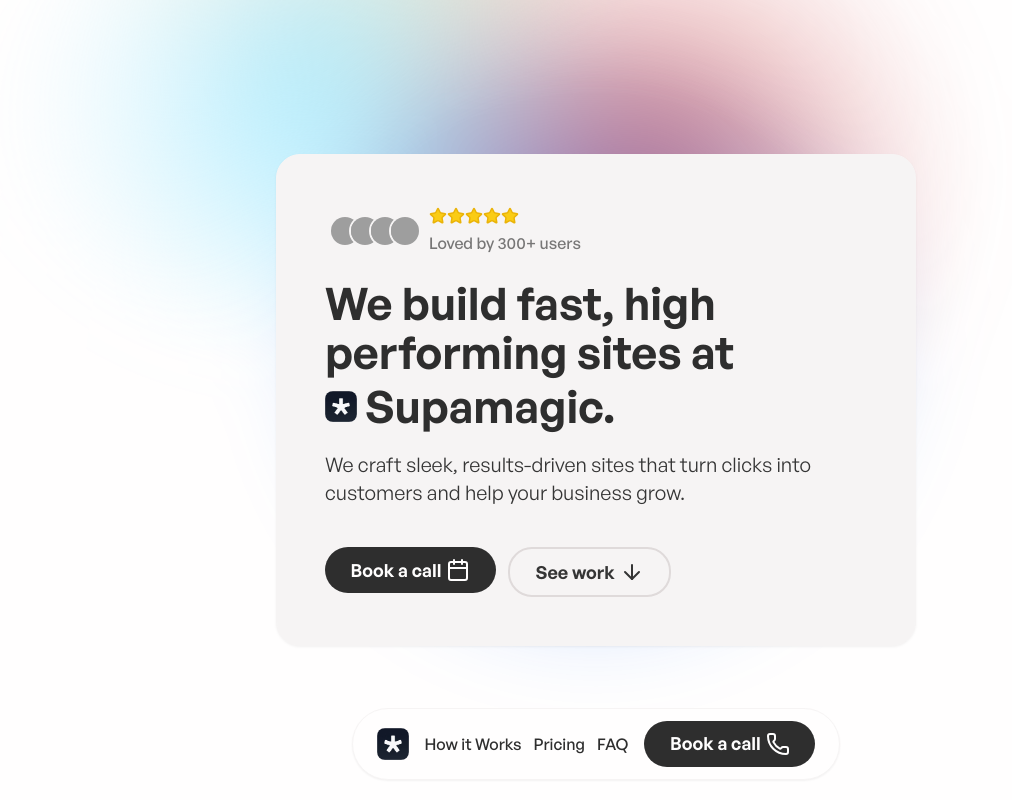
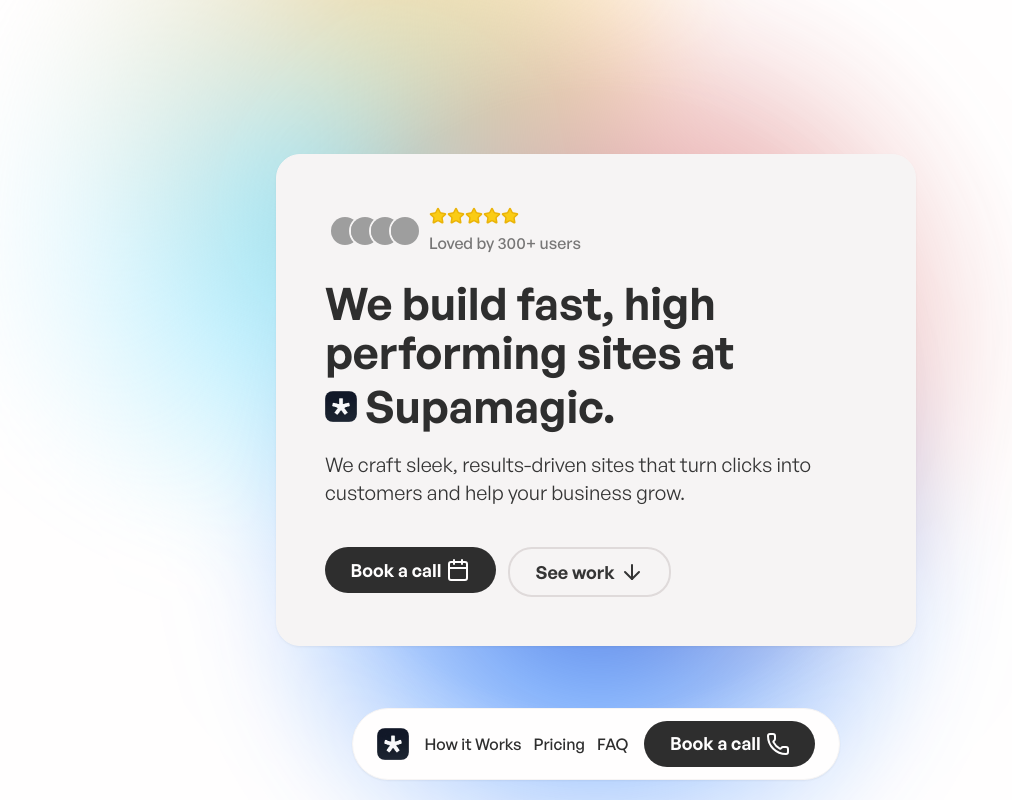
Before and after one commit to kyraezikeuzor/supamagic-site, a Next.js app: page / in a window 1280 px wide. Shown: the top 800 px of the page, without its empty margins (44-1056 px from the left). Built offline with nearby package versions, Linux system fonts and the light colour scheme; grey boxes are pictures that could not be loaded.

Commit message:
Animation blobs changed from 50vh to 70vh

```diff
--- a/components/ui/animation.styles.ts
+++ b/components/ui/animation.styles.ts
@@ -65,8 +65,6 @@
     background: 'linear-gradient(40deg, var(--color-bg2))',
     top: 0,
     left: 0,
-    paddingX: "5vw",
-    paddingY: "5vh",
     zIndex: "-999"
   };
 }
--- a/components/ui/animation.tsx
+++ b/components/ui/animation.tsx
@@ -36,12 +36,12 @@
     <div className='relative w-screen h-[200vh]'>
         <div style={gradientBgStyle('200vh') as CSSProperties}>
             <div style={gradientsContainerStyle('200vh') as CSSProperties}>
-                <div style={g1Style('50%') as CSSProperties}></div>
-                <div style={g2Style('50%') as CSSProperties}></div>
-                <div style={g3Style('50%') as CSSProperties}></div>
-                <div style={g4Style('50%') as CSSProperties}></div>
-                <div style={g5Style('50%') as CSSProperties}></div>
-                <div style={interactiveStyle('50%') as CSSProperties}></div>
+                <div style={g1Style('70%') as CSSProperties}></div>
+                <div style={g2Style('70%') as CSSProperties}></div>
+                <div style={g3Style('70%') as CSSProperties}></div>
+                <div style={g4Style('70%') as CSSProperties}></div>
+                <div style={g5Style('70%') as CSSProperties}></div>
+                <div style={interactiveStyle('70%') as CSSProperties}></div>
             </div>
             <div style={textContainerStyle('200vh') as CSSProperties}>
                 {children}
```
